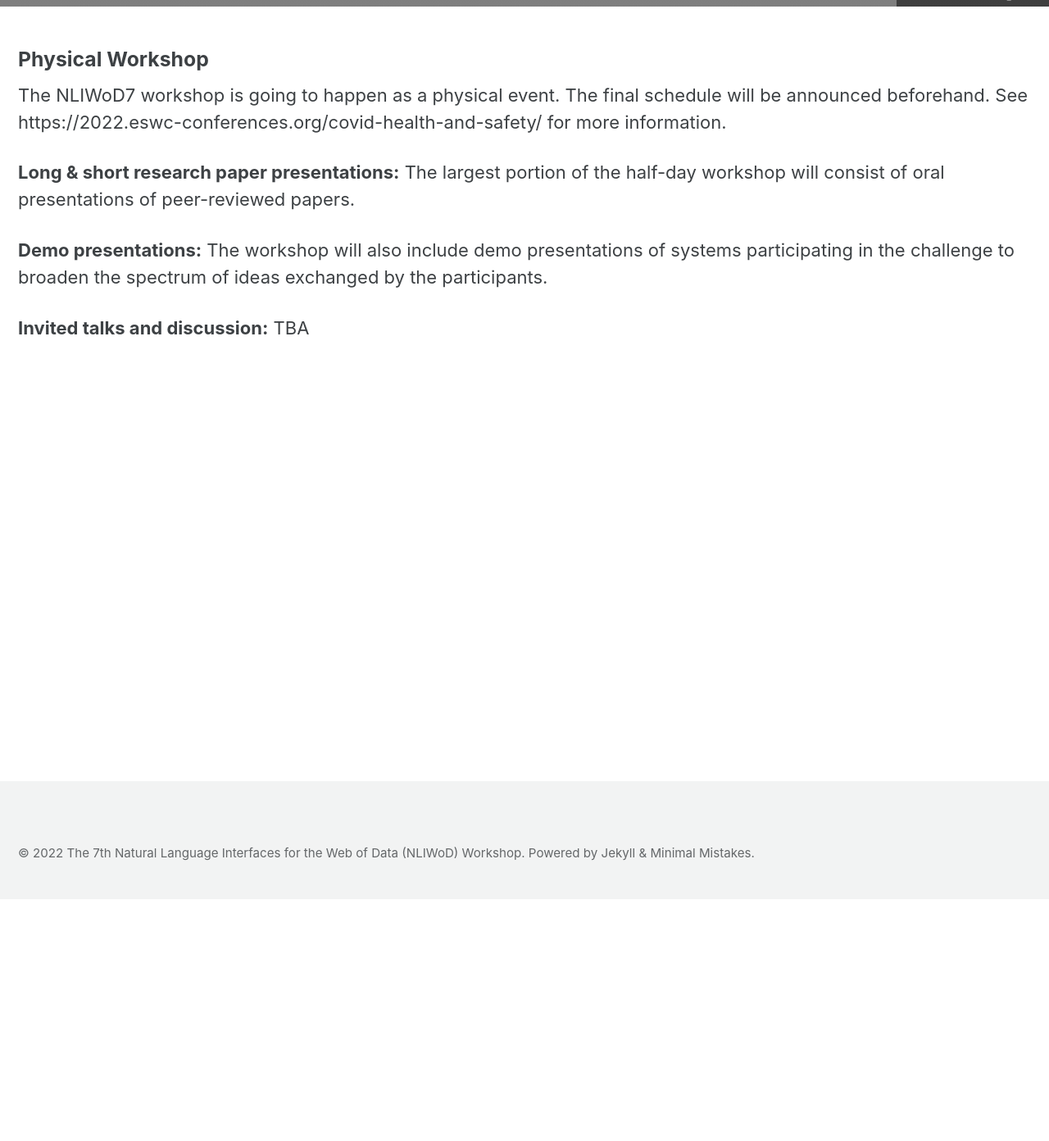
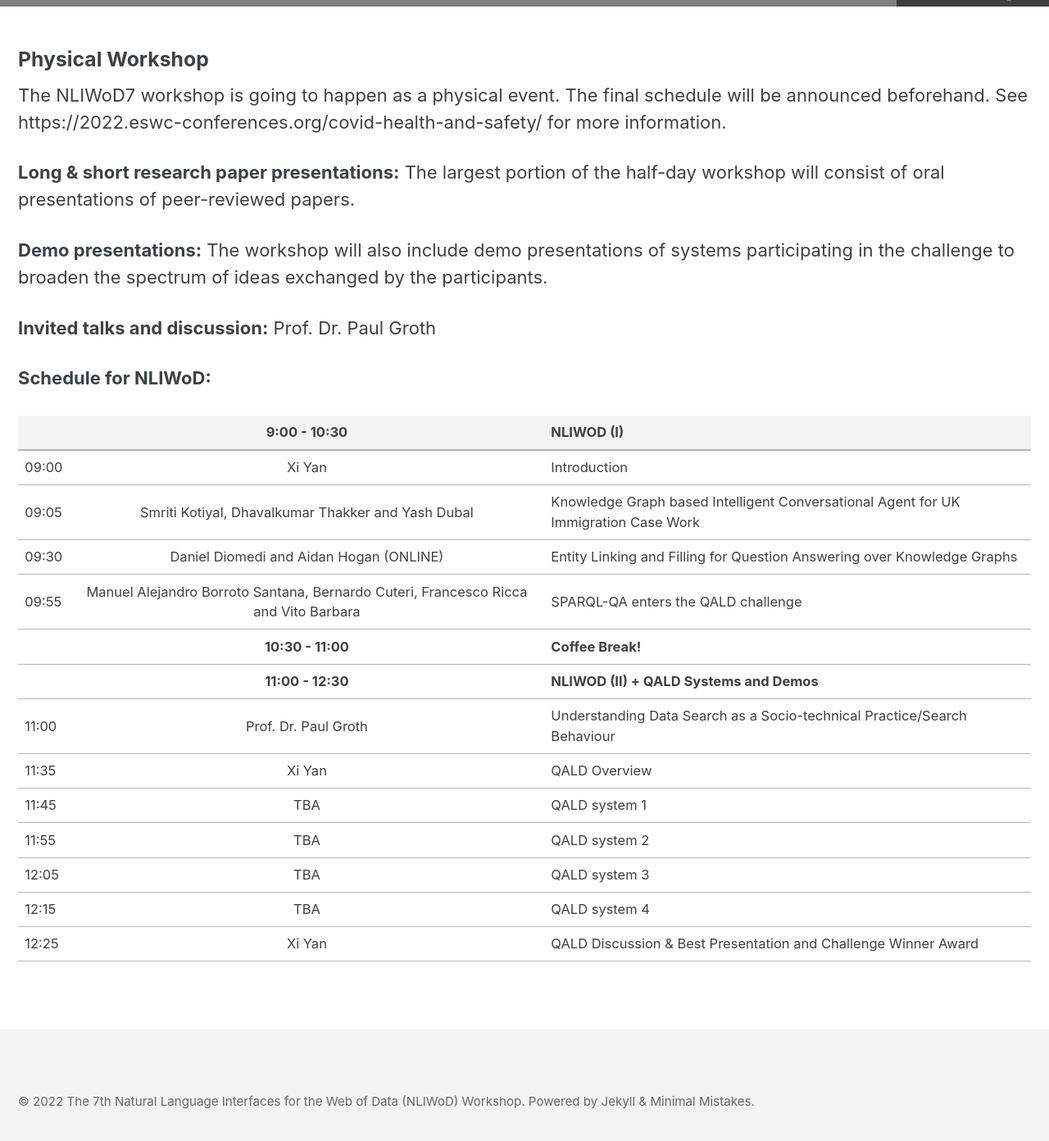
Before and after one commit to semantic-systems/nliwod-workshop, a Jekyll site: the page built from program.md, in a window 1280 px wide and 1400 px high, scrolled down 303 px. Shown: the top 1392 px of the window at 82% size. Built offline with Jekyll 4.4.1, drawn with Linux system fonts in a browser that asks for light colours; cached includes are drawn as plain includes; grey boxes are pictures that could not be loaded.

Commit message:
Update timeline for NLIWod
Update the timeline for paper talk/keynote/system and award.

```diff
--- a/program.md
+++ b/program.md
@@ -14,4 +14,22 @@ The largest portion of the half-day workshop will consist of oral presentations
 
 **Demo presentations:** The workshop will also include demo presentations of systems participating in the challenge to broaden the spectrum of ideas exchanged by the participants.
 
-**Invited talks and discussion:** TBA
+**Invited talks and discussion:** Prof. Dr. Paul Groth
+
+**Schedule for NLIWoD:**
+
+|        |                                   **9:00 - 10:30**                                  | **NLIWOD (I)**                                                                      |
+|--------|:-----------------------------------------------------------------------------------:|-------------------------------------------------------------------------------------|
+| 09:00  |                                        Xi Yan                                       | Introduction                                                                        |
+| 09:05  |                  Smriti Kotiyal, Dhavalkumar Thakker and Yash Dubal                 | Knowledge Graph based Intelligent Conversational Agent for UK Immigration Case Work |
+| 09:30  |                       Daniel Diomedi and Aidan Hogan (ONLINE)                       | Entity Linking and Filling for Question Answering over Knowledge Graphs             |
+| 09:55  | Manuel Alejandro Borroto Santana, Bernardo Cuteri, Francesco Ricca and Vito Barbara | SPARQL-QA enters the QALD challenge                                                 |
+|        |                                  **10:30 - 11:00**                                  | **Coffee Break!**                                                                   |
+|        |                                  **11:00 - 12:30**                                  | **NLIWOD (II) + QALD Systems and Demos**                                            |
+| 11:00  |                                 Prof. Dr. Paul Groth                                | Understanding Data Search as a Socio-technical Practice/Search Behaviour            |
+| 11:35  |                                        Xi Yan                                       | QALD Overview                                                                       |
+| 11:45  |                                         TBA                                         | QALD system 1                                                                       |
+| 11:55  |                                         TBA                                         | QALD system 2                                                                       |
+| 12:05  |                                         TBA                                         | QALD system 3                                                                       |
+| 12:15  |                                         TBA                                         | QALD system 4                                                                       |
+| 12:25  |                          Xi Yan                                                            | QALD Discussion & Best Presentation and Challenge Winner Award                      |
```
